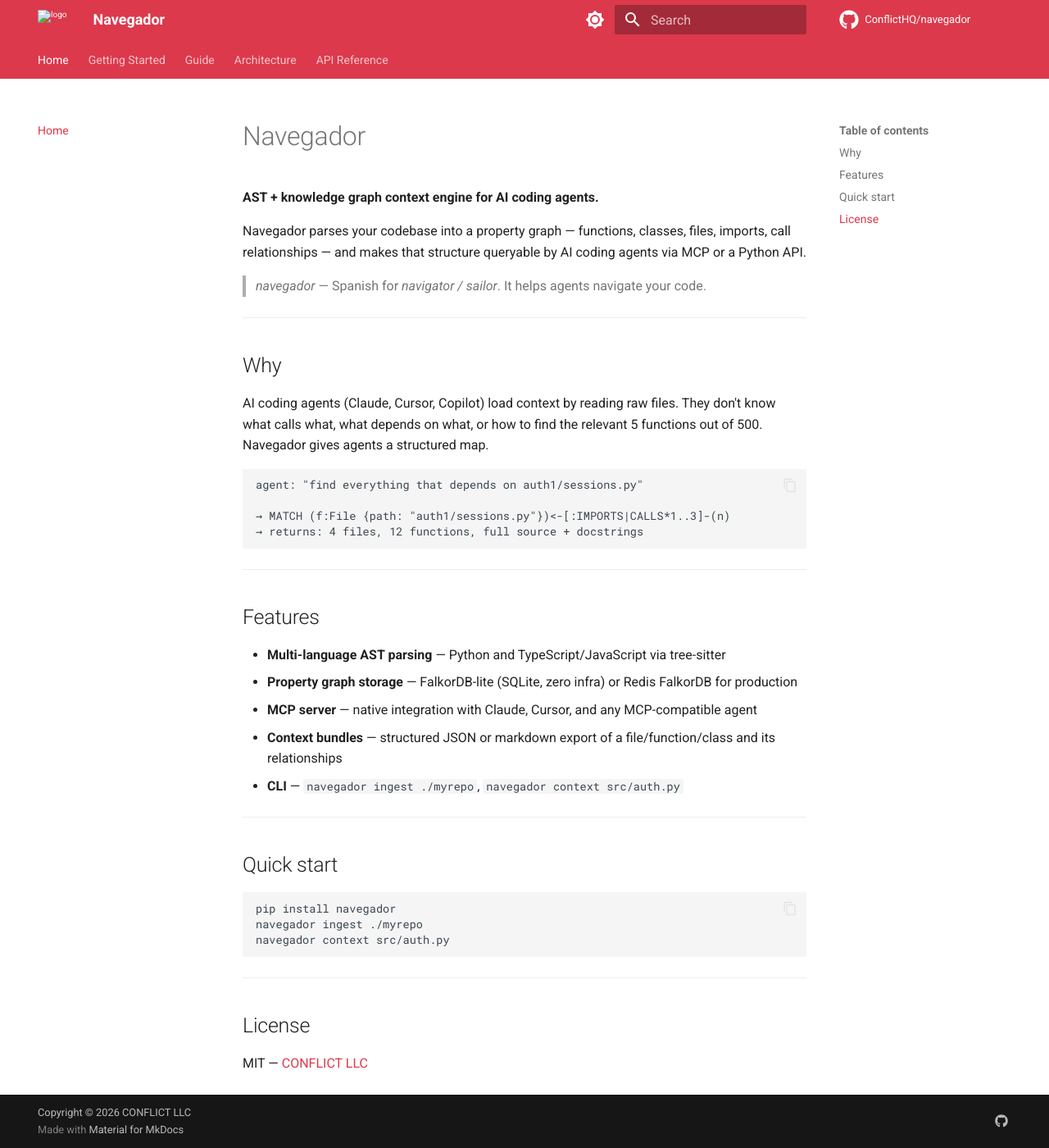
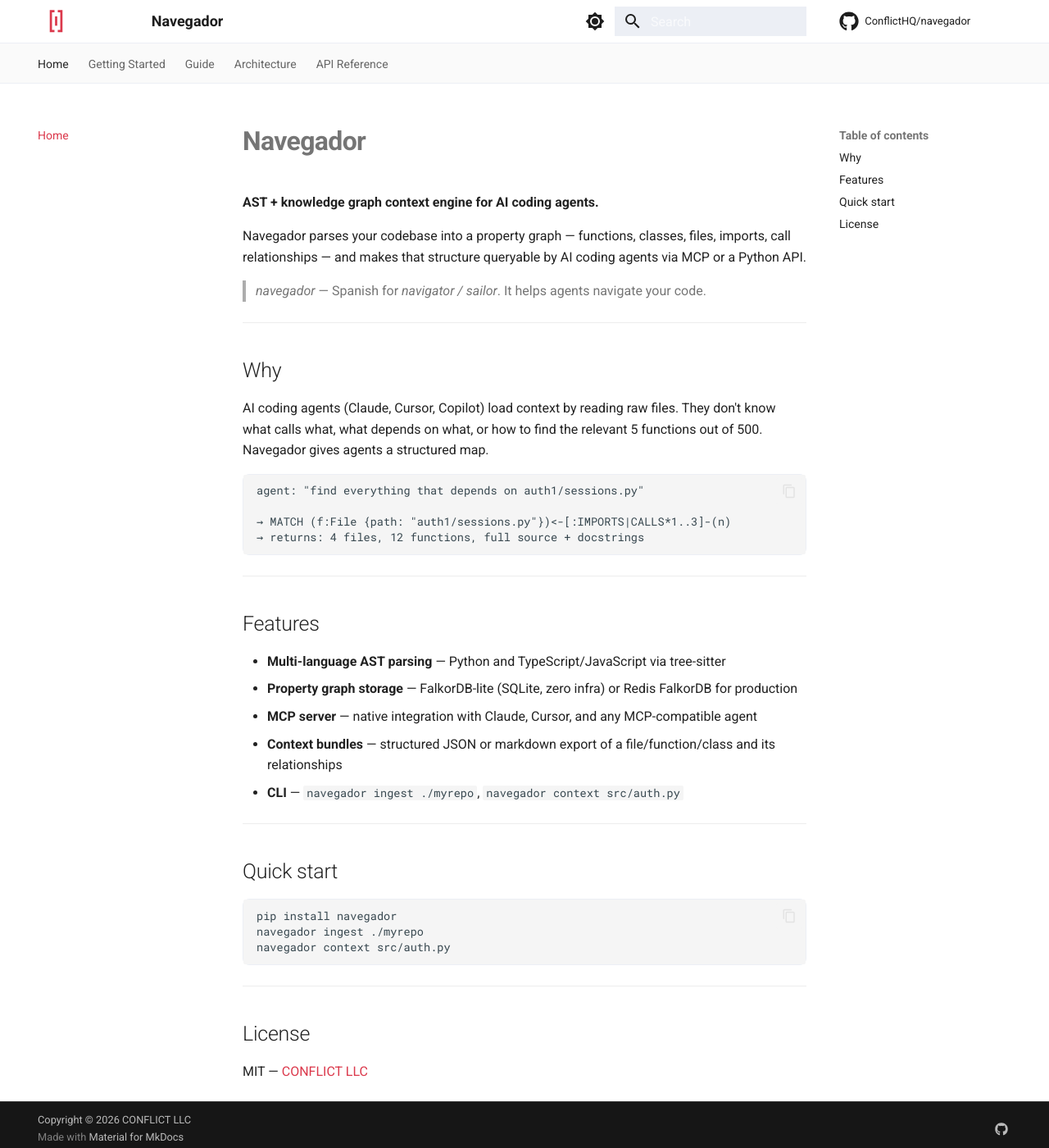
Before and after one commit to ConflictHQ/navegador, an MkDocs documentation site: the page built from docs/index.md, in a window 1280 px wide and 1400 px high. Shown: the whole window at 82% size. Built offline with MkDocs 1.6.1 and Material for MkDocs 9.7.7, drawn with Linux system fonts in a browser that asks for light colours; comment, search, counter and statistics services are not loaded.

Commit message:
docs: match planopticon site styling exactly
- Copy conflict-logo.svg, conflict-logo-black.svg, favicon.png from planopticon
- Replace custom.css with identical CONFLICT brand overrides (dark/light schemes,
  code blocks, tables, scrollbar, nav active states)

```diff
--- a/docs/assets/css/custom.css
+++ b/docs/assets/css/custom.css
@@ -1,16 +1,156 @@
-/* Navegador — MkDocs Material custom theme */
+/* CONFLICT brand overrides for MkDocs Material */
 
 :root {
-  --md-primary-fg-color: #DC394C;
-  --md-primary-fg-color--light: #e8677a;
-  --md-primary-fg-color--dark: #8B3138;
-  --md-accent-fg-color: #DC394C;
+  --conflict-red: #DB394C;
+  --conflict-dark-red: #9C2633;
+  --conflict-pink: #FF1D5D;
+  --conflict-black: #1D1D1D;
+  --conflict-black-2: #282828;
+  --conflict-gray: #A8A8A7;
+  --conflict-light: #ECEFF5;
 }
 
+/* Dark scheme (default) */
 [data-md-color-scheme="slate"] {
-  --md-primary-fg-color: #DC394C;
-  --md-primary-fg-color--light: #e8677a;
-  --md-primary-fg-color--dark: #8B3138;
-  --md-default-bg-color: #1a1c1b;
-  --md-code-bg-color: #222423;
+  --md-primary-fg-color: var(--conflict-black);
+  --md-primary-bg-color: #fff;
+  --md-accent-fg-color: var(--conflict-red);
+  --md-default-bg-color: var(--conflict-black);
+  --md-typeset-a-color: var(--conflict-red);
 }
+
+[data-md-color-scheme="slate"] .md-header {
+  background-color: var(--conflict-black);
+  border-bottom: 1px solid rgba(255, 255, 255, 0.08);
+}
+
+[data-md-color-scheme="slate"] .md-tabs {
+  background-color: var(--conflict-black-2);
+}
+
+/* Light scheme */
+[data-md-color-scheme="default"] {
+  --md-primary-fg-color: #fff;
+  --md-primary-bg-color: var(--conflict-black);
+  --md-accent-fg-color: var(--conflict-red);
+  --md-typeset-a-color: var(--conflict-red);
+}
+
+[data-md-color-scheme="default"] .md-header {
+  background-color: #fff;
+  border-bottom: 1px solid var(--conflict-light);
+  color: var(--conflict-black);
+}
+
+[data-md-color-scheme="default"] .md-header .md-header__topic,
+[data-md-color-scheme="default"] .md-header .md-header__title,
+[data-md-color-scheme="default"] .md-header .md-ellipsis {
+  color: var(--conflict-black);
+}
+
+[data-md-color-scheme="default"] .md-tabs {
+  background-color: #fafafa;
+  border-bottom: 1px solid var(--conflict-light);
+}
+
+[data-md-color-scheme="default"] .md-tabs__link {
+  color: var(--conflict-black-2);
+}
+
+[data-md-color-scheme="default"] .md-tabs__link--active,
+[data-md-color-scheme="default"] .md-tabs__link:hover {
+  color: var(--conflict-red);
+}
+
+[data-md-color-scheme="default"] .md-search__input {
+  background-color: var(--conflict-light);
+}
+
+/* Links */
+.md-typeset a:hover {
+  color: var(--conflict-pink);
+}
+
+/* Nav active items */
+.md-nav__link--active,
+.md-nav__link:hover {
+  color: var(--conflict-red) !important;
+}
+
+/* Code blocks */
+[data-md-color-scheme="slate"] .md-typeset code {
+  background-color: rgba(255, 255, 255, 0.06);
+}
+
+[data-md-color-scheme="slate"] .highlight pre {
+  background-color: #141414 !important;
+  border: 1px solid rgba(255, 255, 255, 0.06);
+  border-radius: 8px;
+}
+
+[data-md-color-scheme="default"] .highlight pre {
+  border: 1px solid var(--conflict-light);
+  border-radius: 8px;
+}
+
+/* Tables */
+.md-typeset table:not([class]) th {
+  background-color: var(--conflict-red);
+  color: #fff;
+}
+
+[data-md-color-scheme="default"] .md-typeset table:not([class]) th {
+  background-color: var(--conflict-red);
+  color: #fff;
+}
+
+/* Buttons / admonitions */
+.md-typeset .admonition,
+.md-typeset details {
+  border-radius: 8px;
+}
+
+/* Footer */
+.md-footer {
+  border-top: 1px solid rgba(255, 255, 255, 0.08);
+}
+
+[data-md-color-scheme="slate"] .md-footer {
+  background-color: var(--conflict-black);
+}
+
+/* Header logo sizing */
+.md-header__button.md-logo img,
+.md-header__button.md-logo svg {
+  height: 1.4rem;
+  width: auto;
+}
+
+/* Scrollbar styling for dark mode */
+[data-md-color-scheme="slate"] ::-webkit-scrollbar {
+  width: 8px;
+}
+
+[data-md-color-scheme="slate"] ::-webkit-scrollbar-track {
+  background: var(--conflict-black);
+}
+
+[data-md-color-scheme="slate"] ::-webkit-scrollbar-thumb {
+  background: var(--conflict-black-2);
+  border-radius: 4px;
+}
+
+[data-md-color-scheme="slate"] ::-webkit-scrollbar-thumb:hover {
+  background: #3a3a3a;
+}
+
+/* Content max width for readability */
+.md-grid {
+  max-width: 1220px;
+}
+
+/* Hero-style heading on index */
+.md-typeset h1 {
+  font-weight: 700;
+  letter-spacing: -0.02em;
+}
--- a/pyproject.toml
+++ b/pyproject.toml
@@ -29,7 +29,6 @@ classifiers = [
 dependencies = [
     # Graph database
     "FalkorDB>=1.5.0",       # graph query client
-    "falkordblite>=0.8.0",   # embedded SQLite-backed storage (zero-infra local)
     # AST parsing — multi-language via tree-sitter grammars
     "tree-sitter>=0.24.0",
     "tree-sitter-python>=0.23.0",
@@ -45,6 +44,10 @@ dependencies = [
 ]
 
 [project.optional-dependencies]
+sqlite = [
+    # Embedded SQLite backend via falkordblite (requires Python 3.12+)
+    "falkordblite>=0.8.0",
+]
 redis = [
     # Use Redis-backed FalkorDB in production
     "redis>=5.0.0",
```
Also changed, not shown: docs/assets/images/conflict-logo-black.svg (added), docs/assets/images/conflict-logo.svg (added), docs/assets/images/favicon.png (added), 7 other files.
